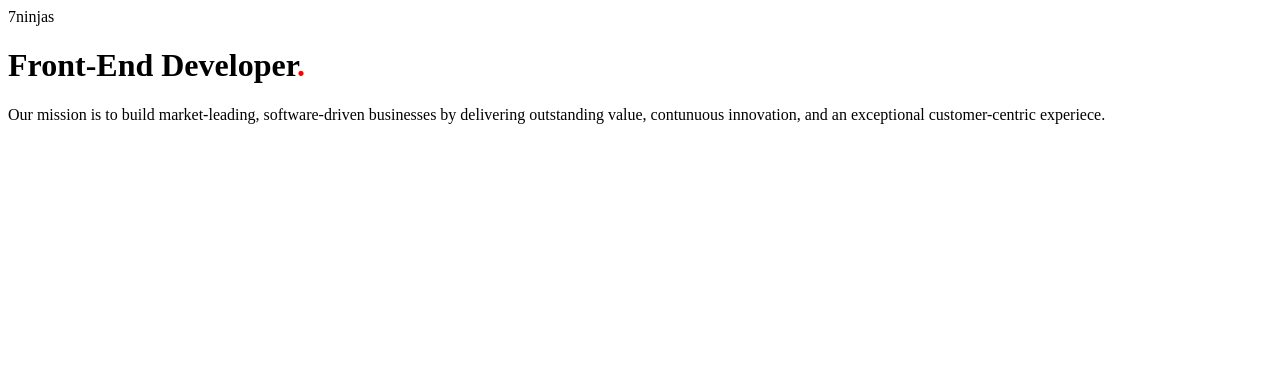
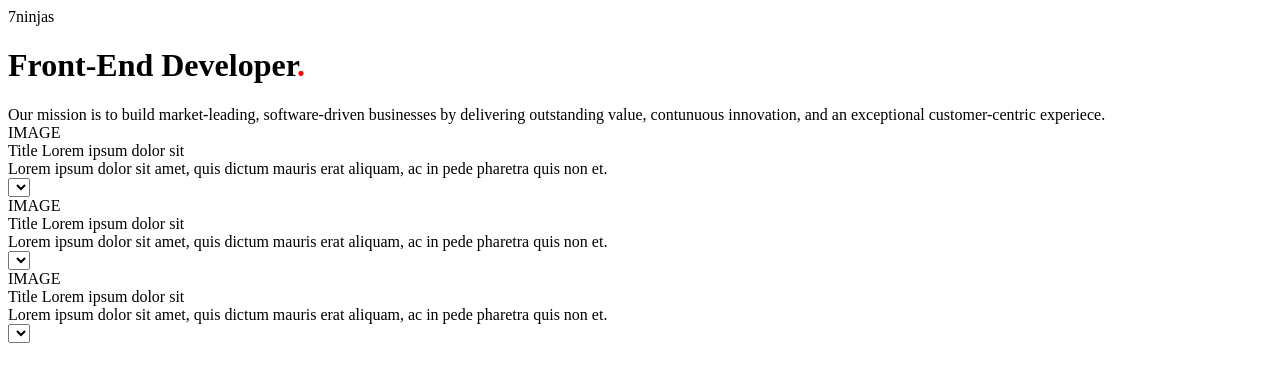
Before and after one commit to kubbaq/7ninjas-task, a React app: page / in a window 1280 px wide. Shown: the top 382 px of the page. Built offline with nearby package versions, Linux system fonts and the light colour scheme.

Commit message:
wip - added backbone for productCart

```diff
--- a/package.json
+++ b/package.json
@@ -9,6 +9,7 @@
   "author": "Jakub Konik",
   "license": "NONE",
   "dependencies": {
+    "axios": "^0.16.2",
     "html-webpack-plugin": "^2.30.1",
     "path": "^0.12.7",
     "react": "^16.0.0",
--- /dev/null
+++ b/src/actions/Actions.js
@@ -0,0 +1 @@
+export {  } from '../constants/ActionTypes';
--- a/src/component/ProductCart.js
+++ /dev/null
@@ -1 +0,0 @@
-import React, {Component} from 'react';
--- /dev/null
+++ b/src/components/ProductCart.js
@@ -0,0 +1,25 @@
+import React, { Component } from 'react';
+
+const ProductCart = (props) => {
+  return (
+    <div className="product-cart">
+      <div className="product-cart-image">IMAGE</div>
+      <div className="product-cart-title">Title Lorem ipsum dolor sit</div>
+      <div className="product-cart-description">
+        Lorem ipsum dolor sit amet, quis dictum mauris erat aliquam, ac in pede
+        pharetra quis non et.
+      </div>
+      <div className="product-cart-select">
+        <select>
+        </select>
+      </div>
+      <div className="product-cart-trash"></div>
+      <div className="product-cart-usability">
+        <div className="product-cart-changes"></div>
+        <div className="product-cart-cost"></div>
+      </div>
+    </div>
+  );
+};
+
+export default ProductCart;
--- a/src/containers/App.js
+++ b/src/containers/App.js
@@ -1,4 +1,5 @@
 import React, { Component } from 'react';
+import ProductList from './ProductList';
 
 export default class App extends Component {
   render() {
@@ -15,8 +16,7 @@ export default class App extends Component {
           exceptional customer-centric experiece.
           </div>
         </div>
-        <div className="content">
-        </div>
+        <ProductList />
         <div className="gap">
         </div>
         <div className="footer">
--- /dev/null
+++ b/src/containers/ProductList.js
@@ -0,0 +1,18 @@
+import React from 'react';
+import ProductCart from '../components/ProductCart';
+
+class ProductLsit extends React.Component{
+  componentDidMount(){
+
+  }
+
+  render(){
+    return <div className="content">
+      <ProductCart />
+      <ProductCart />
+      <ProductCart />
+    </div>;
+  }
+}
+
+export default ProductLsit;
```
Also changed, not shown: src/api/Api.js (added, +12 -0 lines), src/constants/ActionTypes.js (added, +8 -0 lines), 1 other file (tests, documents, lock files or other folders).
